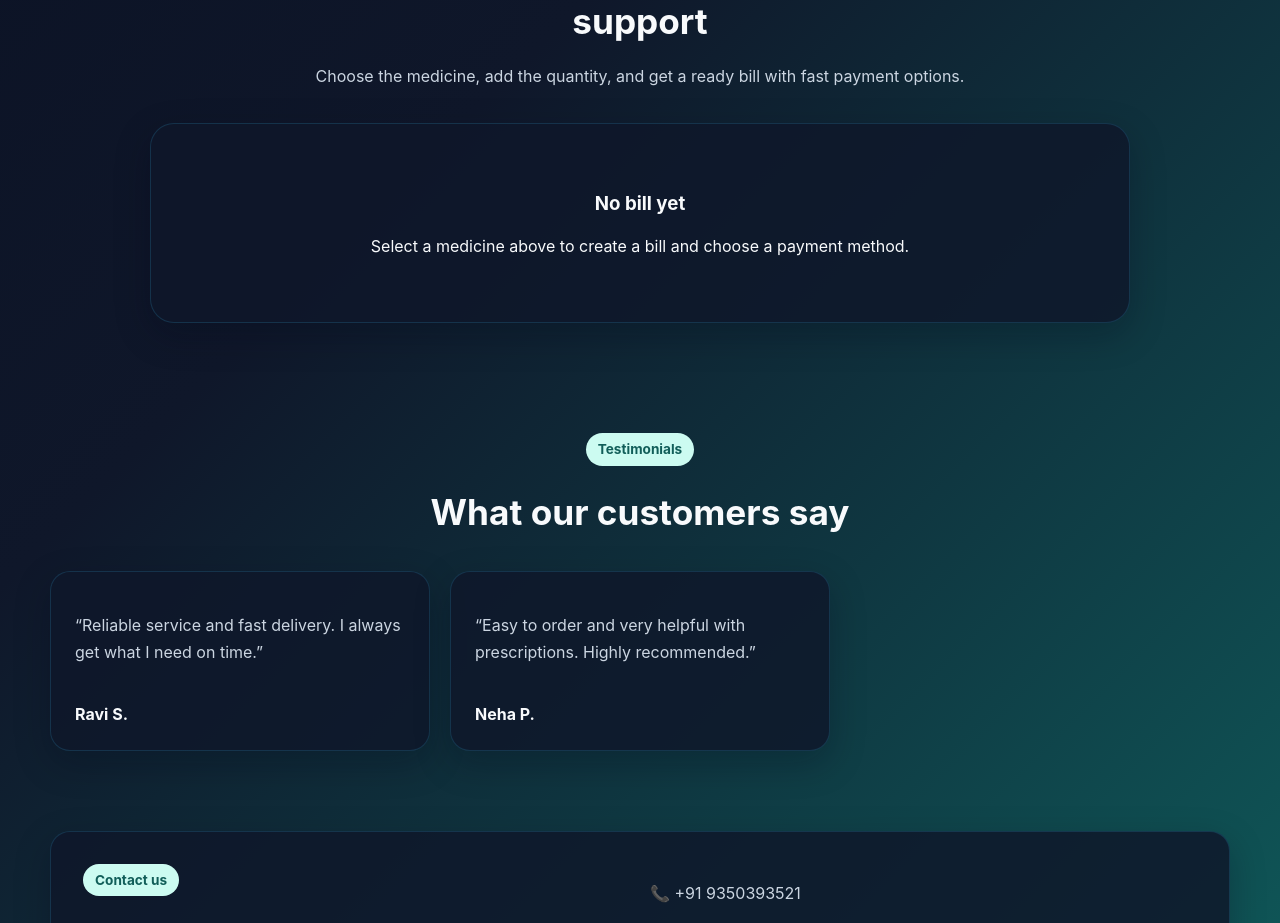
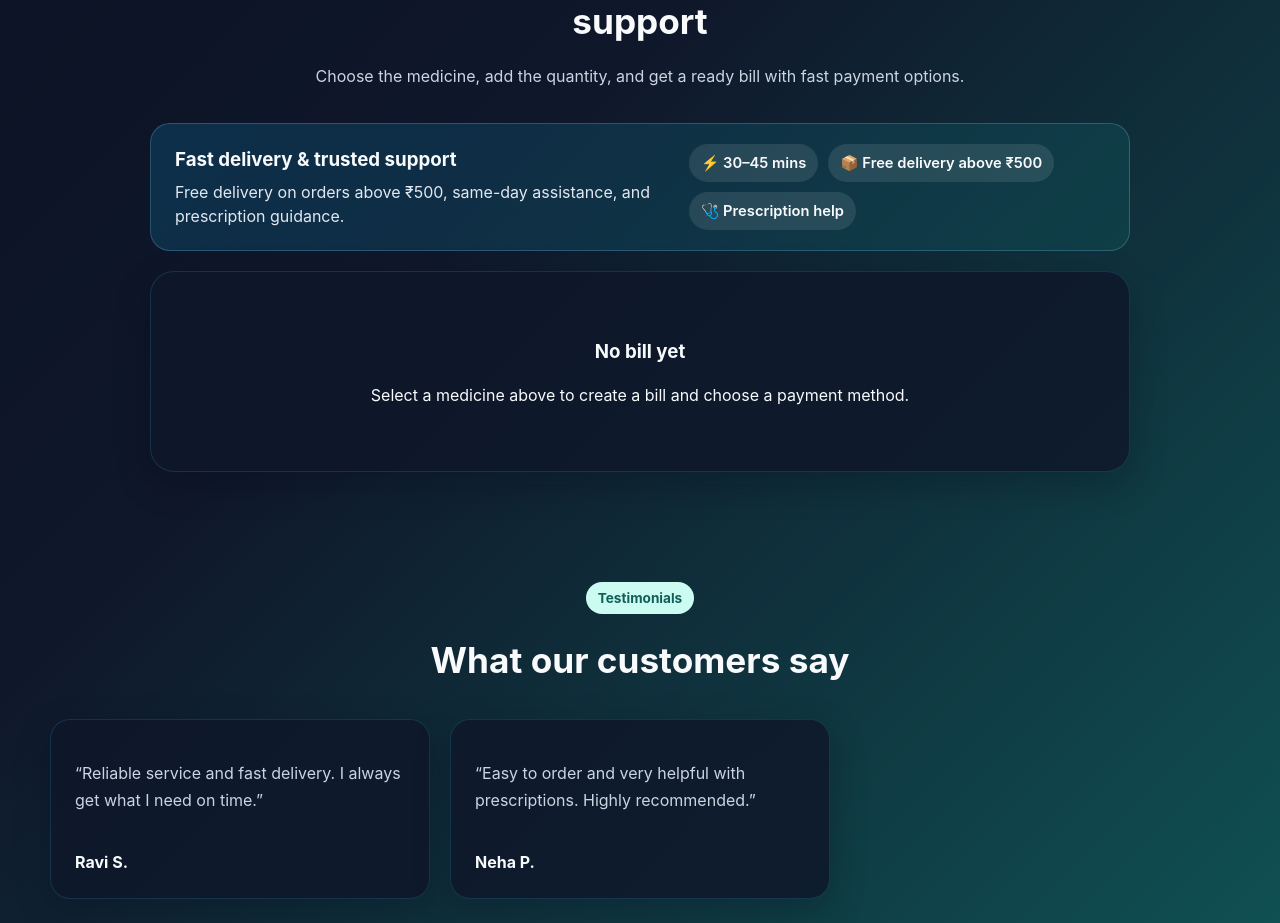
Before and after one commit to yashsharma2007/medical-store, a React (Vite) app: page / in a window 1280 px wide. Shown: the part 2480-3403 px from the top of the page. Built offline with nearby package versions, Linux system fonts and the light colour scheme.

Commit message:
Add Paytm QR image and billing improvements

```diff
--- a/src/App.css
+++ b/src/App.css
@@ -268,6 +268,44 @@
   min-height: 180px;
 }
 
+.delivery-banner {
+  max-width: 980px;
+  margin: 0 auto 20px;
+  padding: 20px 24px;
+  border-radius: 20px;
+  display: flex;
+  justify-content: space-between;
+  align-items: center;
+  gap: 16px;
+  background: linear-gradient(135deg, rgba(14, 165, 233, 0.18), rgba(15, 118, 110, 0.2));
+  border: 1px solid rgba(125, 211, 252, 0.24);
+}
+
+.delivery-banner h3 {
+  margin: 0 0 6px;
+  color: #f8fafc;
+}
+
+.delivery-banner p {
+  margin: 0;
+  color: #e2e8f0;
+}
+
+.delivery-badges {
+  display: flex;
+  flex-wrap: wrap;
+  gap: 10px;
+}
+
+.delivery-badges span {
+  padding: 8px 12px;
+  border-radius: 999px;
+  background: rgba(255, 255, 255, 0.1);
+  color: #f8fafc;
+  font-size: 0.92rem;
+  font-weight: 600;
+}
+
 .billing-card {
   max-width: 980px;
   margin: 0 auto;
@@ -347,9 +385,11 @@
   box-shadow: inset 0 0 0 1px rgba(15, 23, 42, 0.08);
 }
 
-.qr-card svg {
-  width: 120px;
-  height: 120px;
+.qr-image {
+  width: 160px;
+  height: 160px;
+  object-fit: contain;
+  border-radius: 12px;
 }
 
 .payment-note {
@@ -416,6 +456,11 @@
     flex-direction: column;
     align-items: flex-start;
   }
+
+  .delivery-banner {
+    flex-direction: column;
+    align-items: flex-start;
+  }
 }
 
 @media (max-width: 640px) {
--- a/src/App.jsx
+++ b/src/App.jsx
@@ -1,4 +1,5 @@
 import { useState } from 'react'
+import paytmQr from './assets/paytm-qr.png'
 import './App.css'
 
 const services = [
@@ -252,6 +253,18 @@ function App() {
             <p>Choose the medicine, add the quantity, and get a ready bill with fast payment options.</p>
           </div>
 
+          <div className="delivery-banner">
+            <div>
+              <h3>Fast delivery & trusted support</h3>
+              <p>Free delivery on orders above ₹500, same-day assistance, and prescription guidance.</p>
+            </div>
+            <div className="delivery-badges">
+              <span>⚡ 30–45 mins</span>
+              <span>📦 Free delivery above ₹500</span>
+              <span>🩺 Prescription help</span>
+            </div>
+          </div>
+
           <div className="billing-card">
             {!bill ? (
               <div className="billing-empty">
@@ -316,23 +329,7 @@ function App() {
                   </div>
 
                   <div className="qr-card" aria-label="Payment QR code preview">
-                    <svg viewBox="0 0 120 120" role="img" aria-label="QR code preview">
-                      <rect x="8" y="8" width="40" height="40" fill="#0f172a" />
-                      <rect x="16" y="16" width="24" height="24" fill="#ffffff" />
-                      <rect x="22" y="22" width="12" height="12" fill="#0f172a" />
-                      <rect x="72" y="8" width="40" height="40" fill="#0f172a" />
-                      <rect x="80" y="16" width="24" height="24" fill="#ffffff" />
-                      <rect x="86" y="22" width="12" height="12" fill="#0f172a" />
-                      <rect x="8" y="72" width="40" height="40" fill="#0f172a" />
-                      <rect x="16" y="80" width="24" height="24" fill="#ffffff" />
-                      <rect x="22" y="86" width="12" height="12" fill="#0f172a" />
-                      <rect x="48" y="48" width="24" height="24" fill="#0f172a" />
-                      <rect x="54" y="54" width="12" height="12" fill="#ffffff" />
-                      <rect x="72" y="72" width="16" height="16" fill="#0f172a" />
-                      <rect x="92" y="72" width="16" height="16" fill="#0f172a" />
-                      <rect x="72" y="92" width="16" height="16" fill="#0f172a" />
-                      <rect x="92" y="92" width="16" height="16" fill="#0f172a" />
-                    </svg>
+                    <img src={paytmQr} alt="Paytm QR code" className="qr-image" />
                   </div>
 
                   <p className="payment-note">
```
Also changed, not shown: src/assets/paytm-qr.png (added), src/assets/paytm-qr.svg (added).
